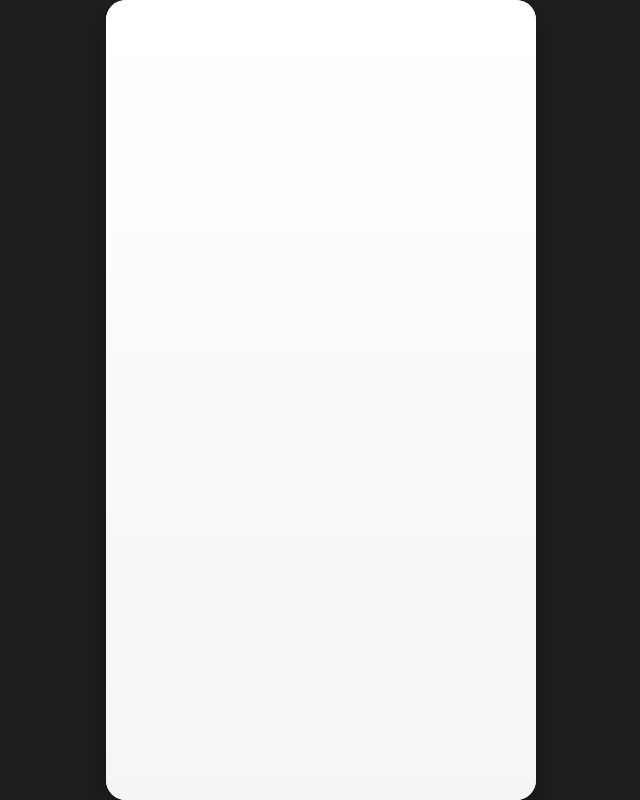
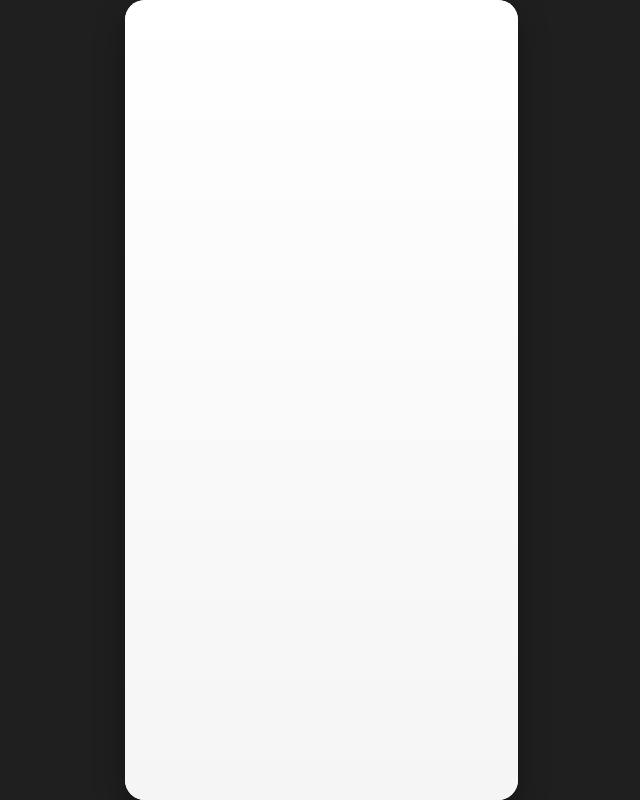
Before and after one commit to DW26ARETEUM/DW26ARETEUM_FE, a React (Vite) app: page / in a window 1280 px wide. Shown: the whole page, without its empty margins (319-959 px from the left). Built offline with nearby package versions, Linux system fonts and the light colour scheme.

Commit message:
화면 크기 수정

```diff
--- a/src/App.css
+++ b/src/App.css
@@ -10,9 +10,9 @@
 
 .mobile-frame {
   width: 100%;
-  max-width: 430px;
+  max-width: 393px;
   height: 100vh;
-  max-height: 880px;
+  max-height: 852px;
   display: flex;
   flex-direction: column;
   position: relative;
@@ -41,7 +41,6 @@
 
 .app-content {
   min-height: 100%;
-  padding: 32px 20px;
   background: linear-gradient(
     180deg,
     var(--surface) 0%,
@@ -49,18 +48,11 @@
   );
 }
 
-.app-content h1 {
-  margin: 0;
-  color: var(--text);
-  font-size: clamp(2rem, 5vw, 3rem);
-  line-height: 1.1;
-}
-
 .pixel-art {
   image-rendering: pixelated;
 }
 
-@media (max-width: 480px) {
+@media (max-width: 393px) {
   .pc-background {
     background: var(--surface);
   }
```
